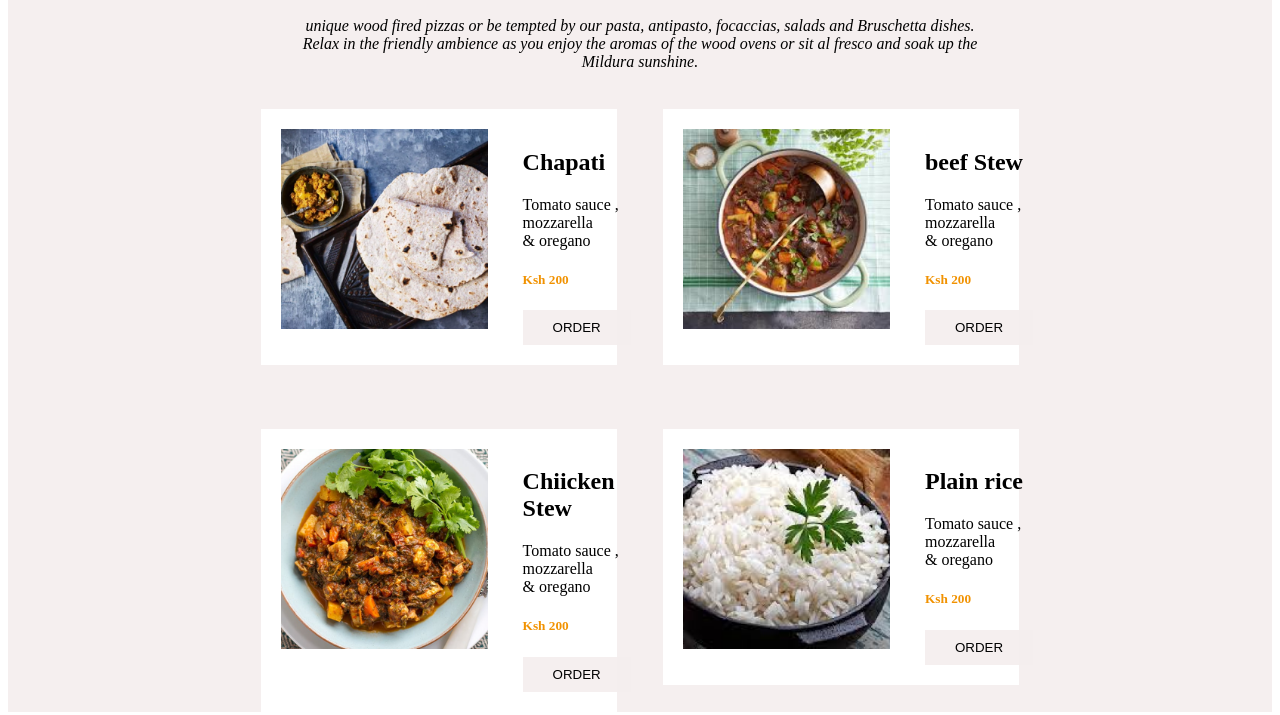
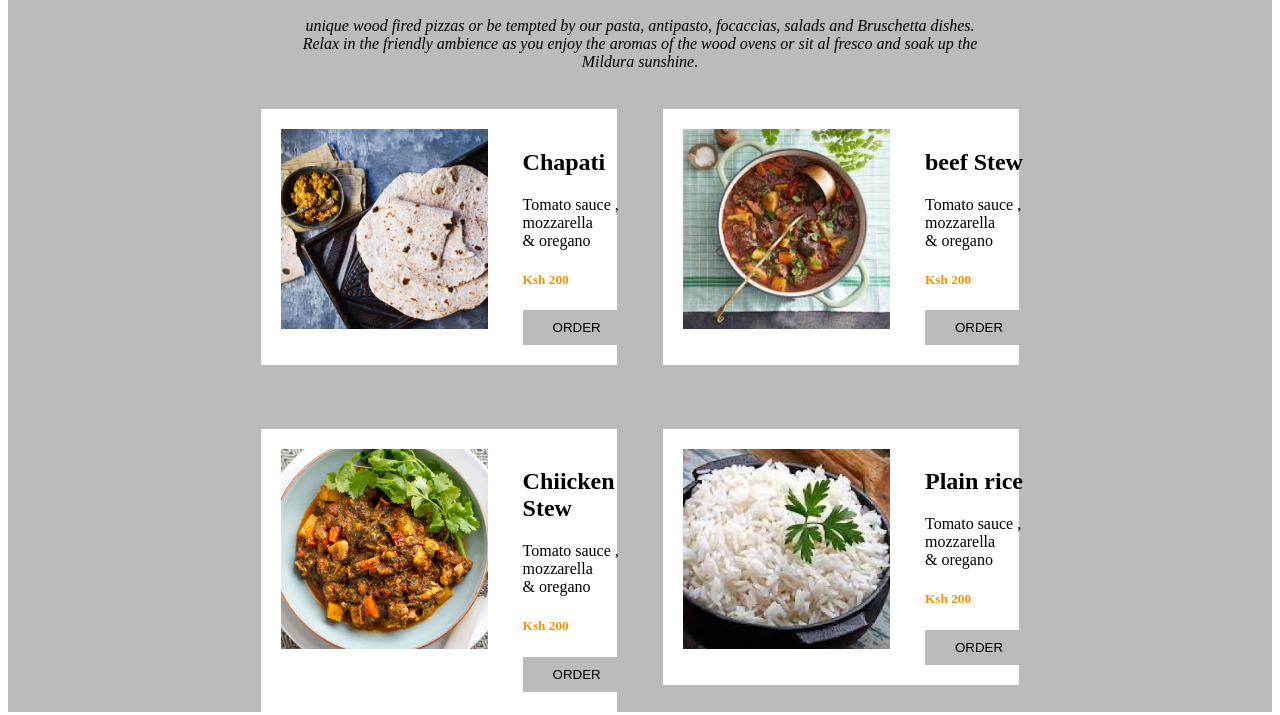
Before and after one commit to wabwile-Memory/traditional-restaurant, a plain HTML site: page index.html in a window 1280 px wide. Shown: the part 1466-2181 px from the top of the page. Drawn offline with Linux system fonts and the light colour scheme.

Commit message:
change the background color

```diff
--- a/index.css
+++ b/index.css
@@ -63,7 +63,7 @@ li {
 
 .secondcontainer {
     flex-direction: row;
-    background-color: rgba(243, 234, 234, 0.979);
+    background-color: #bbb;
     width: 100%;
     height: 500px;
 
@@ -141,7 +141,7 @@ li {
     float: right;
 }
 .fourthcontainer{
-    background-color: rgba(245, 238, 238, 0.932);
+    background-color: #bbb;
     flex-wrap: wrap;
 
 }
@@ -169,7 +169,7 @@ li {
 }
 .content>button{
     border-style: none ;
-    background-color: rgba(245, 238, 238, 0.932);
+    background-color: #bbb;
     padding: 10px 30px 10px 30px;
 
 }
```
